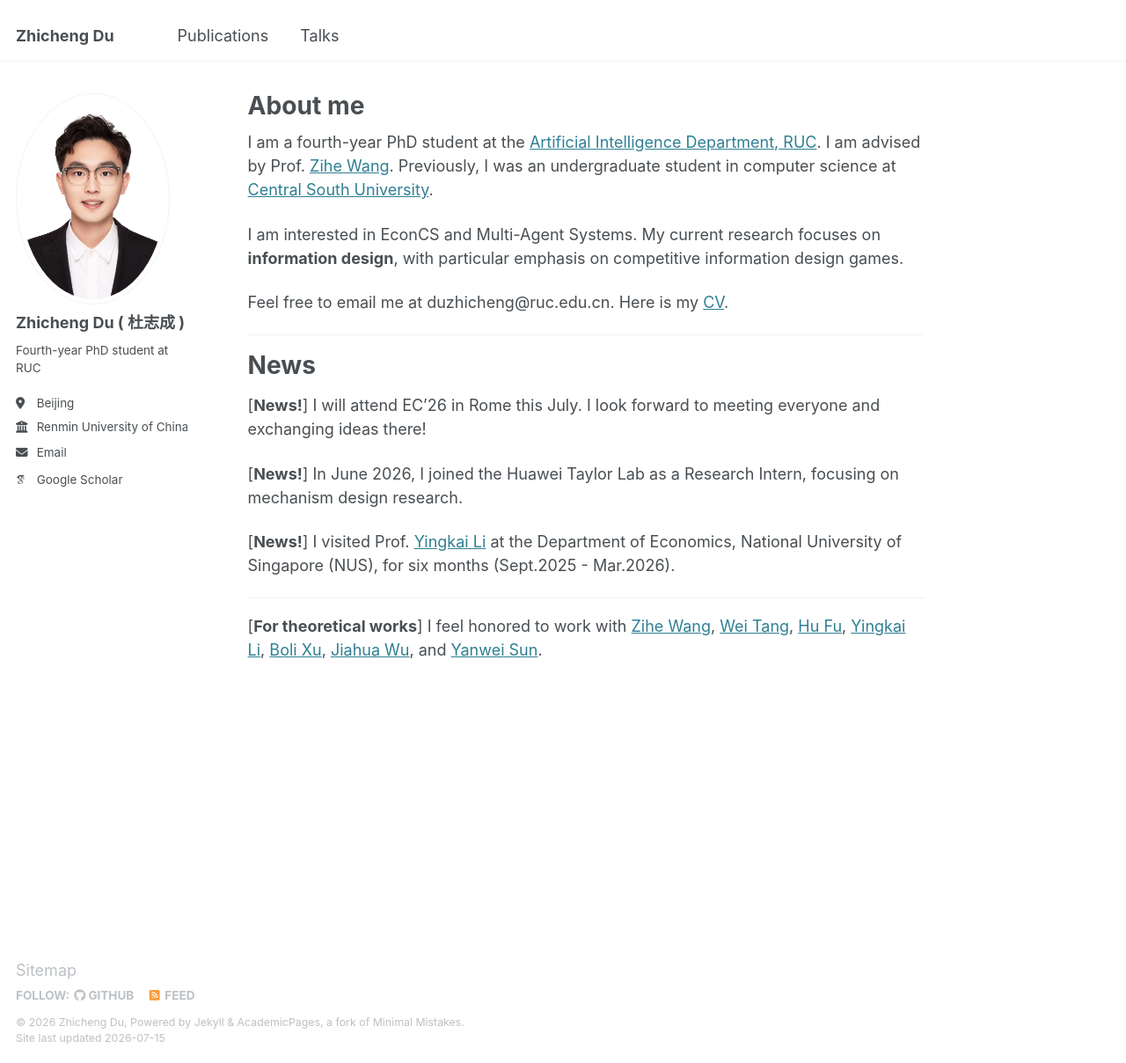
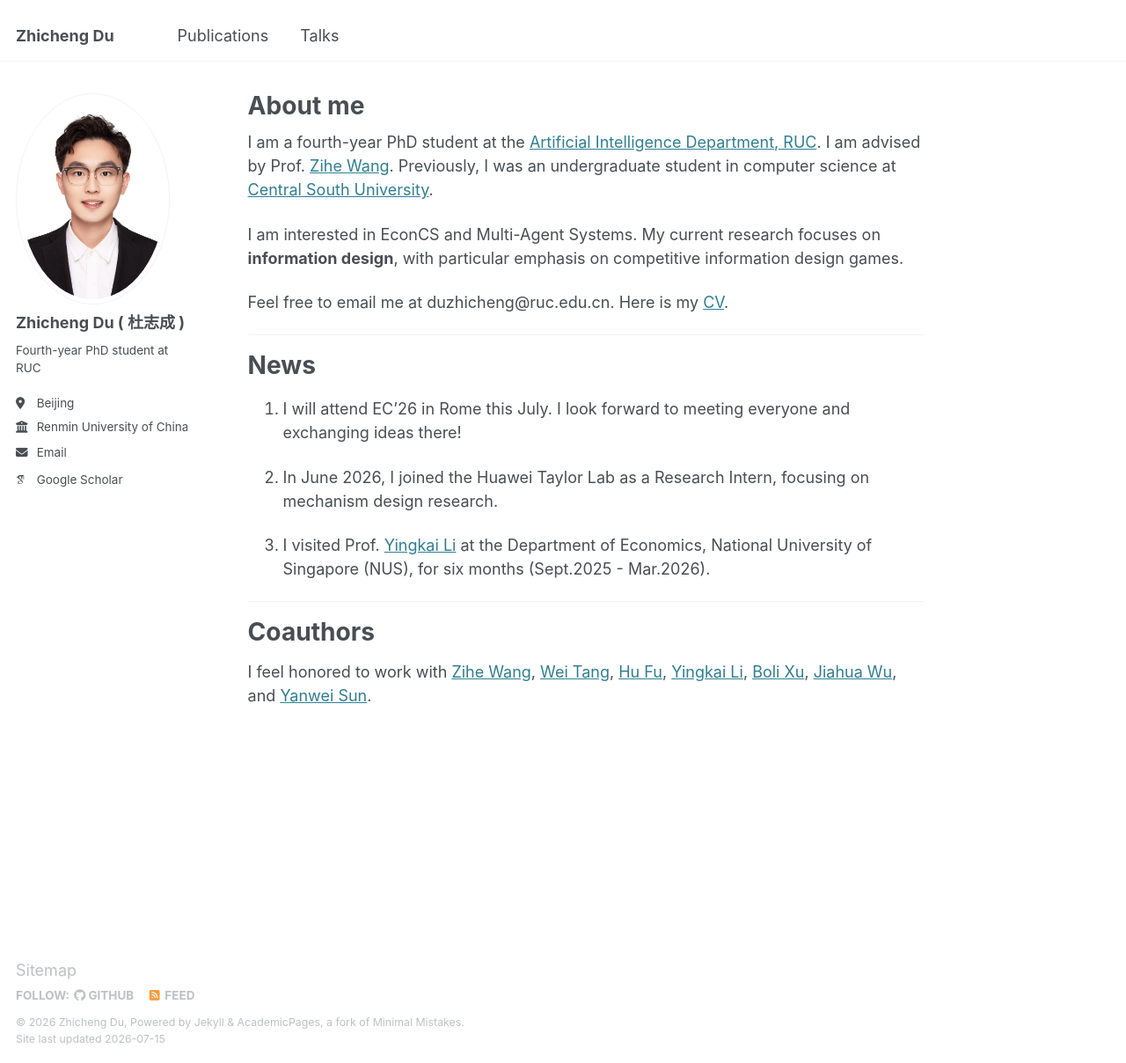
Before and after one commit to DUABC/zhichengdu, a Jekyll site: the page built from _pages/about.md, in a window 1280 px wide and 1208 px high. Shown: the whole window at 88% size. Built offline with Jekyll 4.4.1, drawn with Linux system fonts in a browser that asks for light colours; some web fonts are replaced.

Commit message:
Update homepage news and coauthors sections

```diff
--- a/_pages/about.md
+++ b/_pages/about.md
@@ -21,12 +21,14 @@ Here is my [CV](https://duabc.github.io/zhichengdu/files/CV-20260226.pdf).
 
 # News
 
-[**News!**] I will attend EC'26 in Rome this July. I look forward to meeting everyone and exchanging ideas there!
+1. I will attend EC'26 in Rome this July. I look forward to meeting everyone and exchanging ideas there!
 
-[**News!**] In June 2026, I joined the Huawei Taylor Lab as a Research Intern, focusing on mechanism design research.
+2. In June 2026, I joined the Huawei Taylor Lab as a Research Intern, focusing on mechanism design research.
 
-[**News!**] I visited Prof. [Yingkai Li](https://yingkai-li.github.io/) at the Department of Economics, National University of Singapore (NUS), for six months (Sept.2025 - Mar.2026).
+3. I visited Prof. [Yingkai Li](https://yingkai-li.github.io/) at the Department of Economics, National University of Singapore (NUS), for six months (Sept.2025 - Mar.2026).
 
 ---
 
-[**For theoretical works**] I feel honored to work with [Zihe Wang](http://ai.ruc.edu.cn/academicfaculty/szdwn/wzh/index.htm), [Wei Tang](https://wtang.org/), [Hu Fu](http://simecv.sufe.edu.cn/page.aspx?id=26), [Yingkai Li](https://yingkai-li.github.io/), [Boli Xu](https://www.bolixu.com/), [Jiahua Wu](https://wu-jiahua.github.io/), and [Yanwei Sun](https://yanwei-sun.github.io/).
+# Coauthors
+
+I feel honored to work with [Zihe Wang](http://ai.ruc.edu.cn/academicfaculty/szdwn/wzh/index.htm), [Wei Tang](https://wtang.org/), [Hu Fu](http://simecv.sufe.edu.cn/page.aspx?id=26), [Yingkai Li](https://yingkai-li.github.io/), [Boli Xu](https://www.bolixu.com/), [Jiahua Wu](https://wu-jiahua.github.io/), and [Yanwei Sun](https://yanwei-sun.github.io/).
```
